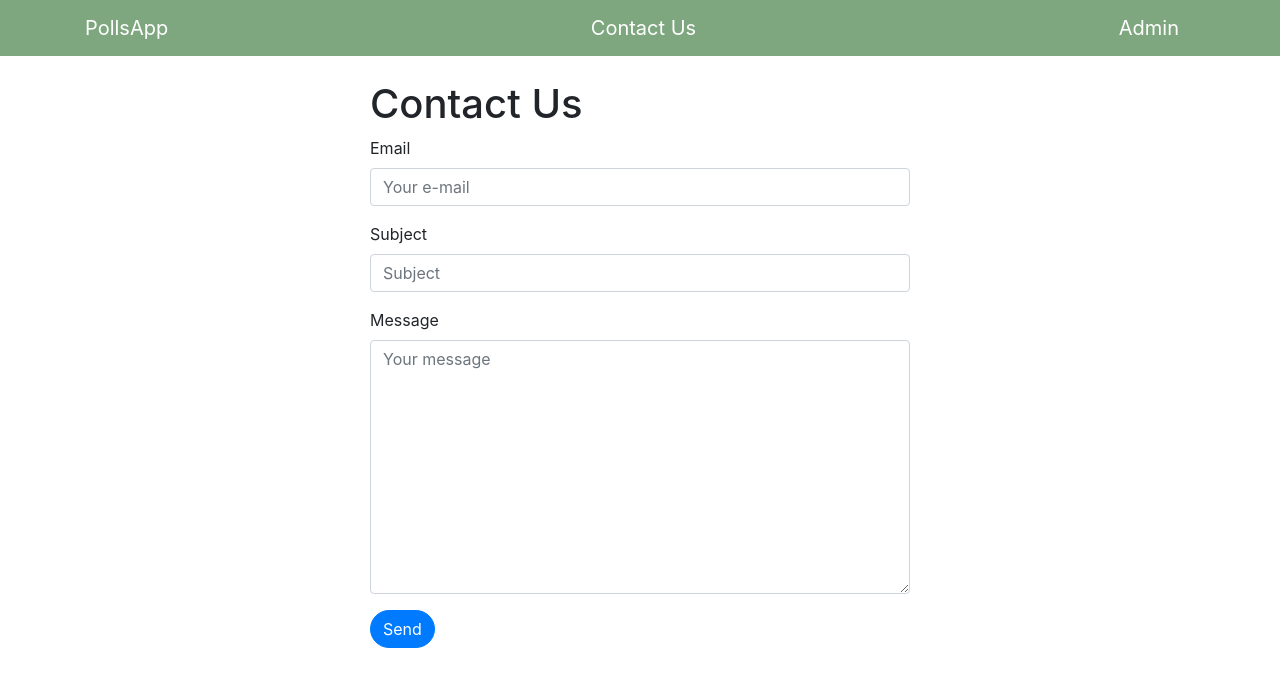
After one commit to dimer-nz/DjangoTutorial, a Django app: page /contact/ in a window 1280 px wide. The commit adds this page. Shown: the top 687 px of the page. Run offline with Django 5.2, Linux system fonts and the light colour scheme; some libraries are stand-ins or nearby versions.

Commit message:
implement custom form, add to view with templates and add to urls and navbar

```diff
--- /dev/null
+++ b/pollsapp/contact/forms.py
@@ -0,0 +1,10 @@
+from django import forms
+
+class ContactForm(forms.Form):
+    email = forms.EmailField(
+        widget=forms.TextInput(attrs={"placeholder": "Your e-mail",'class': 'form-control'})
+    )
+    subject = forms.CharField(widget=forms.TextInput(attrs={"placeholder": "Subject",'class': 'form-control'}))
+    message = forms.CharField(
+        widget=forms.Textarea(attrs={"placeholder": "Your message",'class': 'form-control'})
+    )
--- /dev/null
+++ b/pollsapp/contact/urls.py
@@ -0,0 +1,8 @@
+from django.urls import path
+
+from .views import SuccessView, ContactView
+
+urlpatterns = [
+    path("", ContactView.as_view(), name="contact"),
+    path("success/", SuccessView.as_view(), name="success"),
+]
--- a/pollsapp/contact/views.py
+++ b/pollsapp/contact/views.py
@@ -1,3 +1,38 @@
-from django.shortcuts import render
+from django.conf import settings
+from django.core.mail import send_mail
+from django.shortcuts import reverse
+from django.views.generic import TemplateView, FormView
 
-# Create your views here.
+from .forms import ContactForm
+
+
+class SuccessView(TemplateView):
+    template_name = "success.html"
+
+
+class ContactView(FormView):
+    form_class = ContactForm
+    template_name = "contact/index.html"
+
+    def get_success_url(self):
+        return reverse("contact")
+
+    def form_valid(self, form):
+        email = form.cleaned_data.get("email")
+        subject = form.cleaned_data.get("subject")
+        message = form.cleaned_data.get("message")
+
+        full_message = f"""
+            Received message below from {email}, {subject}
+            ________________________
+
+
+            {message}
+            """
+        send_mail(
+            subject="Received contact form submission",
+            message=full_message,
+            from_email=settings.DEFAULT_FROM_EMAIL,
+            recipient_list=[settings.NOTIFY_EMAIL],
+        )
+        return super(ContactView, self).form_valid(form)
--- a/pollsapp/pollsapp/settings.py
+++ b/pollsapp/pollsapp/settings.py
@@ -123,3 +123,8 @@ STATIC_URL = 'static/'
 # https://docs.djangoproject.com/en/5.2/ref/settings/#default-auto-field
 
 DEFAULT_AUTO_FIELD = 'django.db.models.BigAutoField'
+
+# Email handling
+EMAIL_BACKEND = "django.core.mail.backends.console.EmailBackend"
+DEFAULT_FROM_EMAIL = "n.zagavieros@dimersoftware.com"
+NOTIFY_EMAIL = "n.zagavieros@dimersoftware.com"
--- a/pollsapp/pollsapp/urls.py
+++ b/pollsapp/pollsapp/urls.py
@@ -20,5 +20,6 @@ from django.urls import path, include
 urlpatterns = [
     path('',include('pages.urls')),
     path("polls/", include("polls.urls")),
+    path("contact/", include("contact.urls")),
     path('admin/', admin.site.urls),
 ]
--- /dev/null
+++ b/pollsapp/templates/contact/index.html
@@ -0,0 +1,21 @@
+{% extends 'base.html' %}
+{% block content %}
+  <h1>Contact Us</h1>
+  <form method="post">
+    <div class="form-group ">
+      {% csrf_token %}
+      {% for field in form %}
+        <div class="mb-3">
+          <label for="{{ field.id_for_label }}" class="form-label">{{ field.label }}</label>
+          {{ field}}
+          {% if field.errors %}
+            <div class="text-danger">{{ field.errors }}</div>
+          {% endif %}
+        </div>
+      {% endfor %}
+    </div>
+    <div class="form-actions">
+      <button type="submit" class="btn btn-primary">Send</button>
+    </div>
+  </form>
+{% endblock %}
--- a/pollsapp/templates/partials/_navbar.html
+++ b/pollsapp/templates/partials/_navbar.html
@@ -1,6 +1,7 @@
 <nav class="navbar navbar-dark mb-4" style="background-color: rgba(0, 80, 0, 0.5);">
 	<div class="container">
 		<a class="navbar-brand" href="/">PollsApp</a>
+		<a class="navbar-brand" href="{% url 'contact' %}">Contact Us</a>
 		<a class="navbar-brand" href="/admin">Admin</a>
 	</div>
 </nav>
```
Also changed, not shown: pollsapp/templates/contact/success.html (added).
